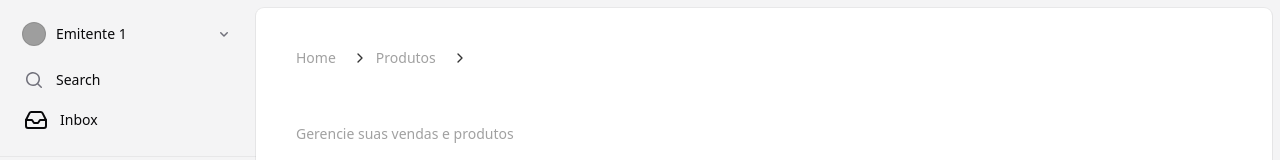
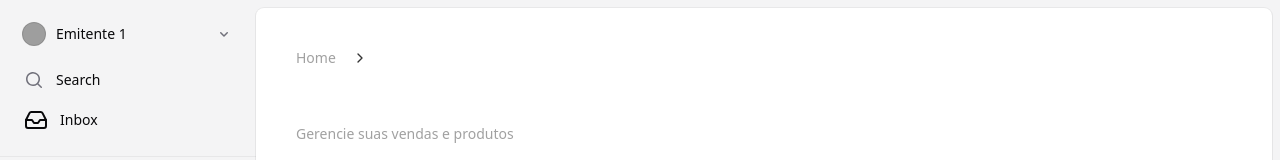
Before and after one commit to pabloalves01/gastro-flow, a React (Vite) app in the folder frontend/: page /pdv in a window 1280 px wide. Shown: the top 160 px of the page. Built offline with nearby package versions, Linux system fonts and the light colour scheme; grey boxes are pictures that could not be loaded.

Commit message:
Update pdv.tsx

```diff
--- a/frontend/src/pages/pdv/pdv.tsx
+++ b/frontend/src/pages/pdv/pdv.tsx
@@ -18,8 +18,7 @@ export default function PDV() {
   // Breadcrumbs
   const breadcrumbItems = [
     { label: "Home", href: "/" },
-    { label: "Produtos", href: "/produtos" },
-    { label: "Detalhes", href: "/produtos/1" },
+    { label: "PDV", href: "/pdv" },
   ];
 
   // Refs
```
